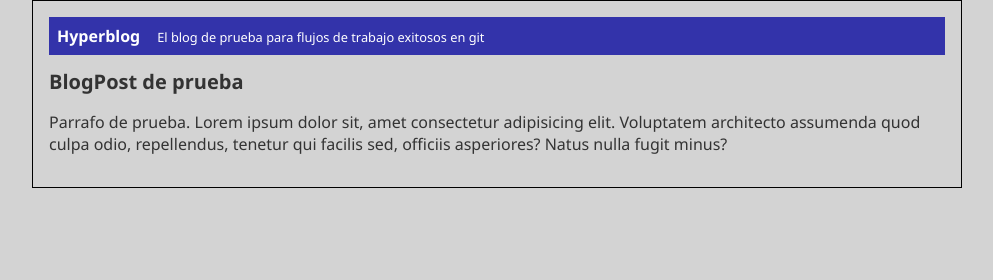
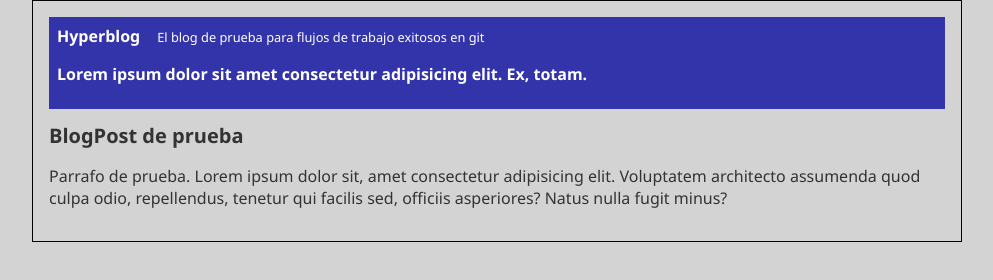
Before and after one commit to cdgutierrez456/PracticaGitProfesional, a plain HTML site: page index.html in a window 1280 px wide. Shown: the whole page, without its empty margins (143-1136 px from the left). Drawn offline with Linux system fonts and the light colour scheme.

Commit message:
Agregando cambios de lujo

```diff
--- a/index.html
+++ b/index.html
@@ -12,6 +12,7 @@
         <div id="cabecera">
             Hyperblog
             <span id="tagline">El blog de prueba para flujos de trabajo exitosos en git</span>
+            <p>Lorem ipsum dolor sit amet consectetur adipisicing elit. Ex, totam.</p>
         </div>
         <div id="post">
             <h1>BlogPost de prueba</h1>
```
